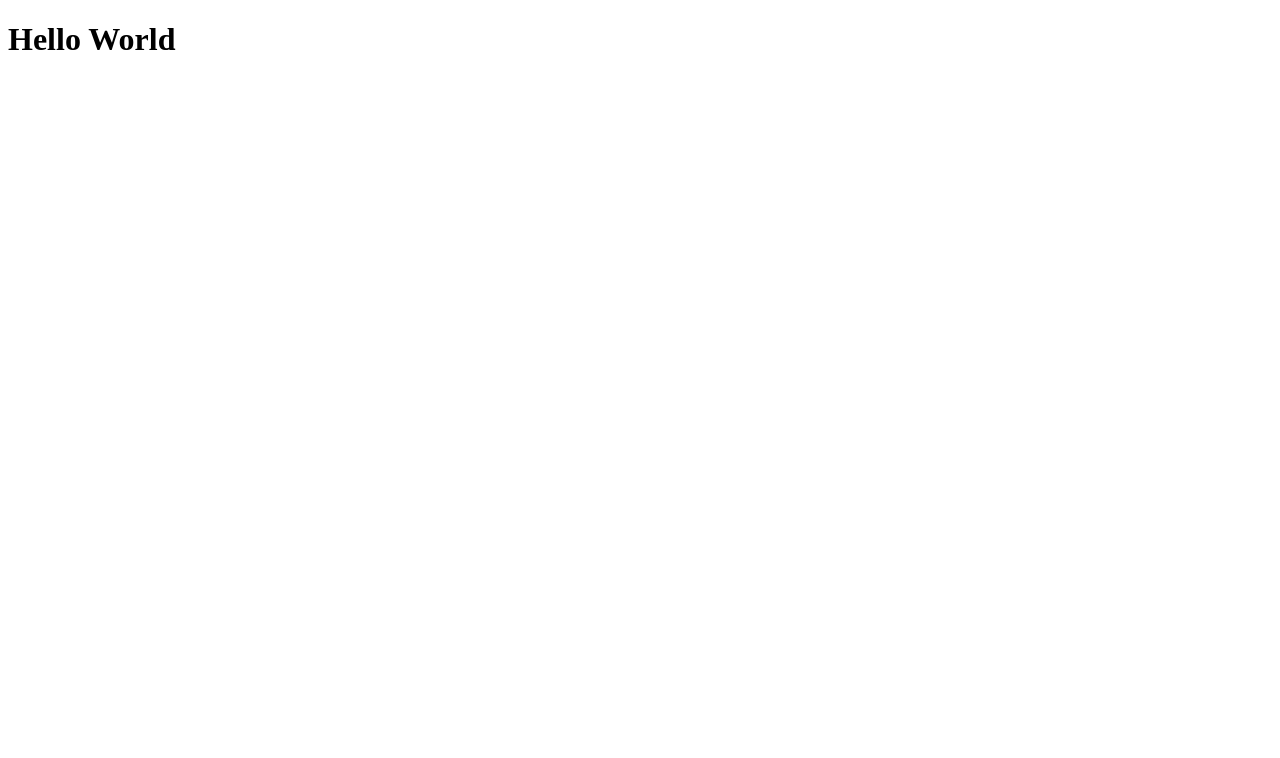
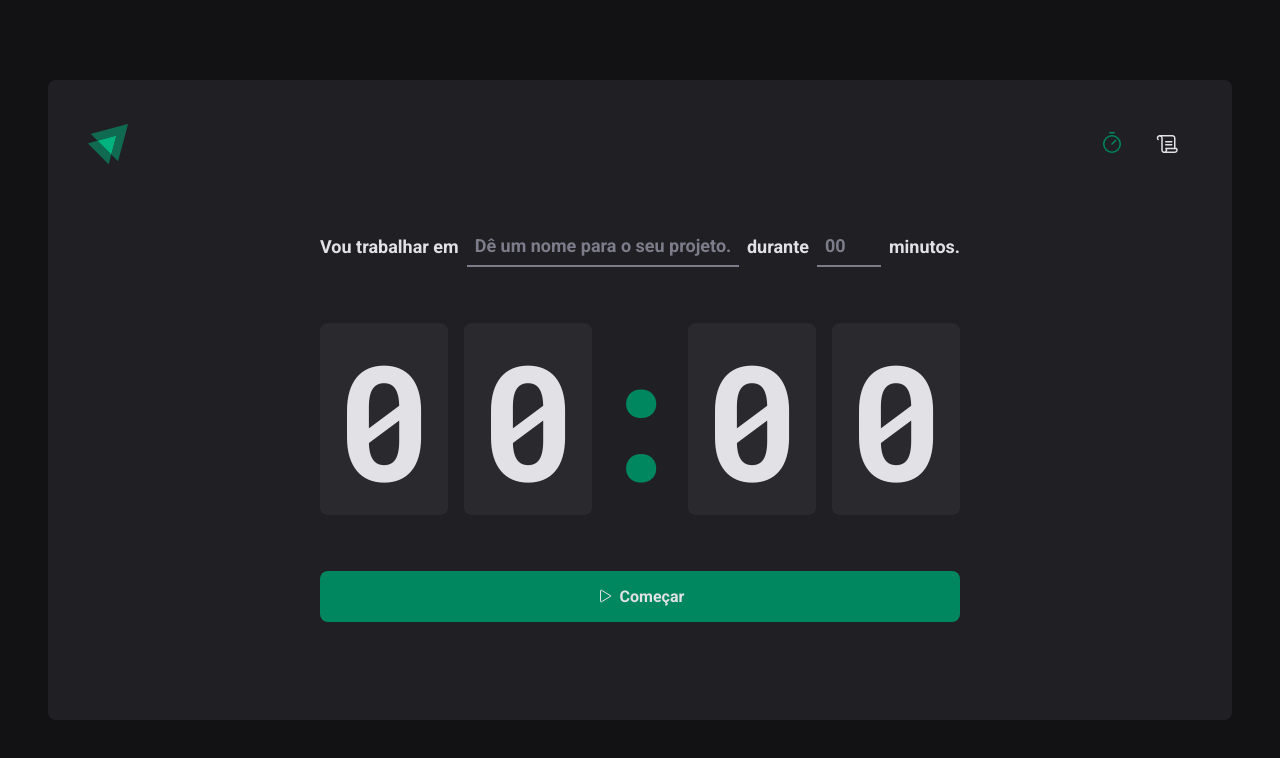
Before and after one commit to ReinanGuilherme/Rocketseat-Ignite-ReactJS-2023, a React (Vite) app in the folder projeto02/: page / in a window 1280 px wide. Shown: the top 758 px of the page. Built offline with nearby package versions, Linux system fonts and the light colour scheme.

Commit message:
Atualizando Projeto 02 - Modulo 02 - Finalizacao Home

```diff
--- a/projeto02/package.json
+++ b/projeto02/package.json
@@ -9,8 +9,10 @@
     "preview": "vite preview"
   },
   "dependencies": {
+    "phosphor-react": "^1.4.1",
     "react": "^18.2.0",
     "react-dom": "^18.2.0",
+    "react-router-dom": "^6.8.2",
     "styled-components": "^5.3.8"
   },
   "devDependencies": {
--- a/projeto02/src/App.tsx
+++ b/projeto02/src/App.tsx
@@ -1,8 +1,17 @@
+import { ThemeProvider } from 'styled-components'
+import { BrowserRouter } from 'react-router-dom'
+import { Router } from './router'
+import { GlobalStyle } from './styles/global'
+import { defaultTheme } from './styles/themes/default'
+
 function App() {
   return (
-    <div>
-      <h1>Hello World</h1>
-    </div>
+    <ThemeProvider theme={defaultTheme}>
+      <BrowserRouter>
+        <Router />
+      </BrowserRouter>
+      <GlobalStyle />
+    </ThemeProvider>
   )
 }
 
--- /dev/null
+++ b/projeto02/src/components/header/index.tsx
@@ -0,0 +1,24 @@
+import { HeaderContainer } from './styles'
+import { Timer, Scroll } from 'phosphor-react'
+
+import logoIgnite from '../../assets/logo-ignite.svg'
+import { NavLink } from 'react-router-dom'
+
+export function Header() {
+  return (
+    <HeaderContainer>
+      <img
+        src={logoIgnite}
+        alt="Logo do ignite, dois triangulos apontados para cima."
+      />
+      <nav>
+        <NavLink to="/" title="Timer">
+          <Timer size={24} />
+        </NavLink>
+        <NavLink to="/history" title="Histórico">
+          <Scroll size={24} />
+        </NavLink>
+      </nav>
+    </HeaderContainer>
+  )
+}
--- /dev/null
+++ b/projeto02/src/components/header/styles.ts
@@ -0,0 +1,33 @@
+import styled from 'styled-components'
+
+export const HeaderContainer = styled.header`
+  display: flex;
+  justify-content: space-between;
+  align-items: center;
+
+  nav {
+    display: flex;
+    gap: 0.5rem;
+
+    a {
+      width: 3rem;
+      height: 3rem;
+
+      display: flex;
+      justify-content: center;
+      align-items: center;
+
+      color: ${(props) => props.theme['gray-100']};
+      border-top: 3px solid transparent;
+      border-bottom: 3px solid transparent;
+
+      &:hover {
+        border-bottom: 3px solid ${(props) => props.theme['green-500']};
+      }
+
+      &.active {
+        color: ${(props) => props.theme['green-500']};
+      }
+    }
+  }
+`
--- /dev/null
+++ b/projeto02/src/layouts/defaultLayout/index.tsx
@@ -0,0 +1,12 @@
+import { Outlet } from 'react-router-dom'
+import { Header } from '../../components/header'
+import { LayoutContainer } from './styles'
+
+export function DefaultLayout() {
+  return (
+    <LayoutContainer>
+      <Header />
+      <Outlet />
+    </LayoutContainer>
+  )
+}
--- /dev/null
+++ b/projeto02/src/layouts/defaultLayout/styles.ts
@@ -0,0 +1,14 @@
+import styled from 'styled-components'
+
+export const LayoutContainer = styled.div`
+  max-width: 74rem;
+  height: calc(100vh - 10rem);
+  margin: 5rem auto;
+  padding: 2.5rem;
+
+  background: ${(props) => props.theme['gray-800']};
+  border-radius: 8px;
+
+  display: flex;
+  flex-direction: column;
+`
--- /dev/null
+++ b/projeto02/src/pages/History.tsx
@@ -0,0 +1,7 @@
+export function History() {
+  return (
+    <div>
+      <h1>History</h1>
+    </div>
+  )
+}
--- /dev/null
+++ b/projeto02/src/pages/Home/index.tsx
@@ -0,0 +1,45 @@
+import { Play } from 'phosphor-react'
+import {
+  CountdownContainer,
+  FormContainer,
+  HomeContainer,
+  MinutesAmountInput,
+  Separator,
+  StartCountdownButton,
+  TaskInput,
+} from './styles'
+
+export function Home() {
+  return (
+    <HomeContainer>
+      <form action="">
+        <FormContainer>
+          <label htmlFor="task">Vou trabalhar em</label>
+          <TaskInput id="task" placeholder="Dê um nome para o seu projeto." />
+
+          <label htmlFor="minutesAmount">durante</label>
+          <MinutesAmountInput
+            type="number"
+            id="minutesAmount"
+            placeholder="00"
+          />
+
+          <span>minutos.</span>
+        </FormContainer>
+
+        <CountdownContainer>
+          <span>0</span>
+          <span>0</span>
+          <Separator>:</Separator>
+          <span>0</span>
+          <span>0</span>
+        </CountdownContainer>
+
+        <StartCountdownButton type="submit">
+          <Play />
+          Começar
+        </StartCountdownButton>
+      </form>
+    </HomeContainer>
+  )
+}
--- /dev/null
+++ b/projeto02/src/pages/Home/styles.ts
@@ -0,0 +1,110 @@
+import styled from 'styled-components'
+
+export const HomeContainer = styled.main`
+  flex: 1;
+
+  display: flex;
+  flex-direction: column;
+  align-items: center;
+  justify-content: center;
+
+  form {
+    display: flex;
+    flex-direction: column;
+    align-items: center;
+    gap: 3.5rem;
+  }
+`
+export const FormContainer = styled.main`
+  width: 100%;
+  display: flex;
+  align-items: center;
+  justify-content: center;
+  gap: 0.5rem;
+  color: ${(props) => props.theme['gray-100']};
+  font-size: 1.125rem;
+  font-weight: bold;
+  flex-wrap: wrap;
+`
+
+const BaseInput = styled.input`
+  background: transparent;
+  height: 2.5rem;
+  border: 0;
+  border-bottom: 2px solid ${(props) => props.theme['gray-500']};
+  font-weight: bold;
+  font-size: 1.125rem;
+  padding: 0 0.5rem;
+  color: ${(props) => props.theme['gray-100']};
+
+  &:focus {
+    box-shadow: none;
+    border-color: ${(props) => props.theme['green-500']};
+  }
+
+  &::placeholder {
+    color: ${(props) => props.theme['gray-500']};
+  }
+`
+
+// herdando atributos do BaseInput
+export const TaskInput = styled(BaseInput)`
+  flex: 1;
+`
+
+// herdando atributos do BaseInput
+export const MinutesAmountInput = styled(BaseInput)`
+  width: 4rem;
+`
+
+export const CountdownContainer = styled.div`
+  font-family: 'Roboto Mono', monospace;
+  font-size: 10rem;
+  line-height: 8rem;
+  color: ${(props) => props.theme['gray-100']};
+
+  display: flex;
+  gap: 1rem;
+
+  span {
+    background: ${(props) => props.theme['gray-700']};
+    padding: 2rem 1rem;
+    border-radius: 8px;
+  }
+`
+export const Separator = styled.div`
+  padding: 2rem 0;
+  color: ${(props) => props.theme['green-500']};
+
+  width: 4rem;
+  overflow: hidden;
+  display: flex;
+  justify-content: center;
+`
+export const StartCountdownButton = styled.button`
+  width: 100%;
+  border: 0;
+  padding: 1rem;
+  border-radius: 8px;
+
+  display: flex;
+  align-items: center;
+  justify-content: center;
+
+  gap: 0.5rem;
+  font-weight: bold;
+
+  cursor: pointer;
+
+  background: ${(props) => props.theme['green-500']};
+  color: ${(props) => props.theme['gray-100']};
+
+  &:disabled {
+    opacity: 0.7;
+    cursor: not-allowed;
+  }
+
+  &:not(:disabled):hover {
+    background: ${(props) => props.theme['green-700']};
+  }
+`
--- /dev/null
+++ b/projeto02/src/router.tsx
@@ -0,0 +1,15 @@
+import { Routes, Route } from 'react-router-dom'
+import { DefaultLayout } from './layouts/defaultLayout'
+import { History } from './pages/History'
+import { Home } from './pages/Home'
+
+export function Router() {
+  return (
+    <Routes>
+      <Route path="/" element={<DefaultLayout />}>
+        <Route path="/" element={<Home />} />
+        <Route path="/history" element={<History />} />
+      </Route>
+    </Routes>
+  )
+}
--- a/projeto02/src/styles/global.ts
+++ b/projeto02/src/styles/global.ts
@@ -16,6 +16,7 @@
     body {
         background: ${(props) => props.theme['gray-900']};
         color: ${(props) => props.theme['gray-300']};
+        -webkit-font-smoothing: antialiased;
     }
 
     body, input, textarea, button {
```
Also changed, not shown: projeto02/src/assets/logo-ignite.svg (added), 1 other file (tests, documents, lock files or other folders).
